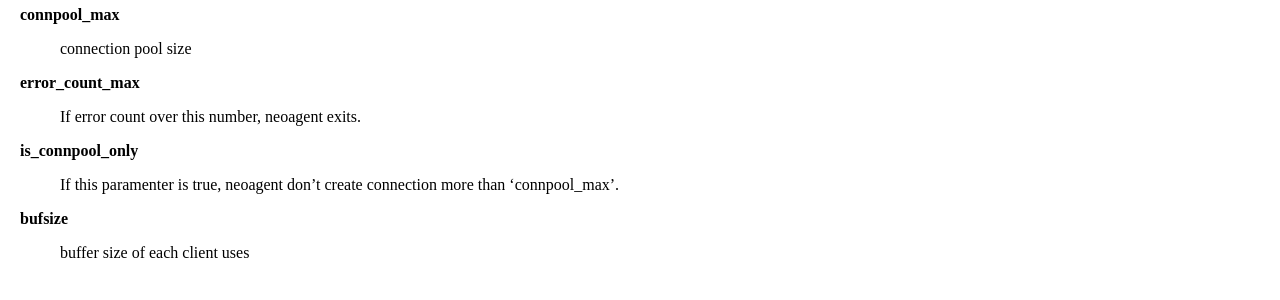
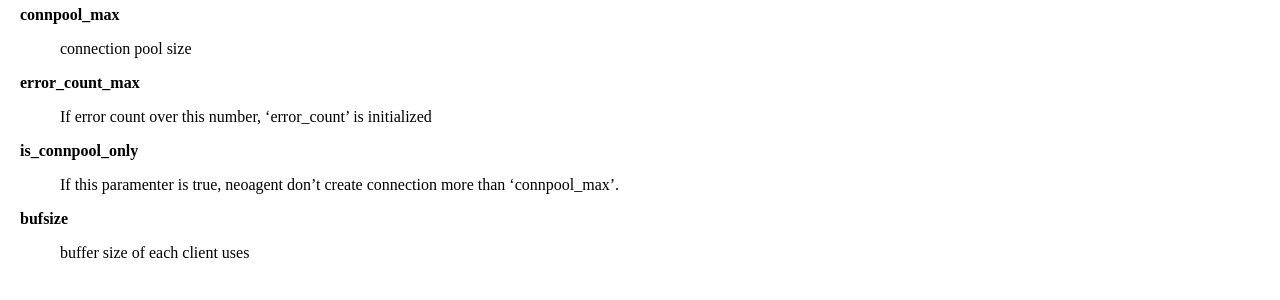
Before and after one commit to cubicdaiya/neoagent, a Sphinx documentation site: the page built from doc/source/jsonconf.rst, in a window 1280 px wide. Shown: the part 1036-1336 px from the top of the page. Built offline with Sphinx 7.4.7, drawn with Linux system fonts in a browser that asks for light colours.

Commit message:
sync source and doc

```diff
--- a/doc/source/jsonconf.rst
+++ b/doc/source/jsonconf.rst
@@ -67,7 +67,7 @@ Sample configuration
 
 **error_count_max**
 
- If error count over this number, neoagent exits.
+ If error count over this number, 'error_count' is initialized
 
 **is_connpool_only**
 
```
